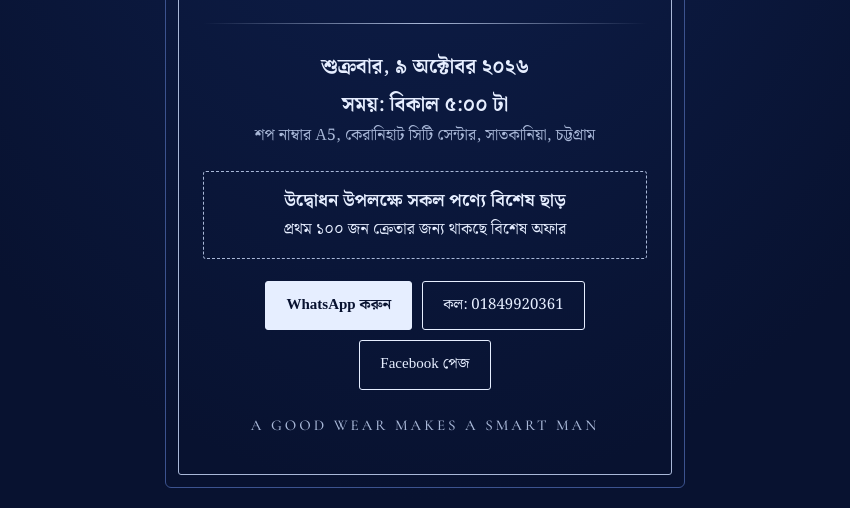
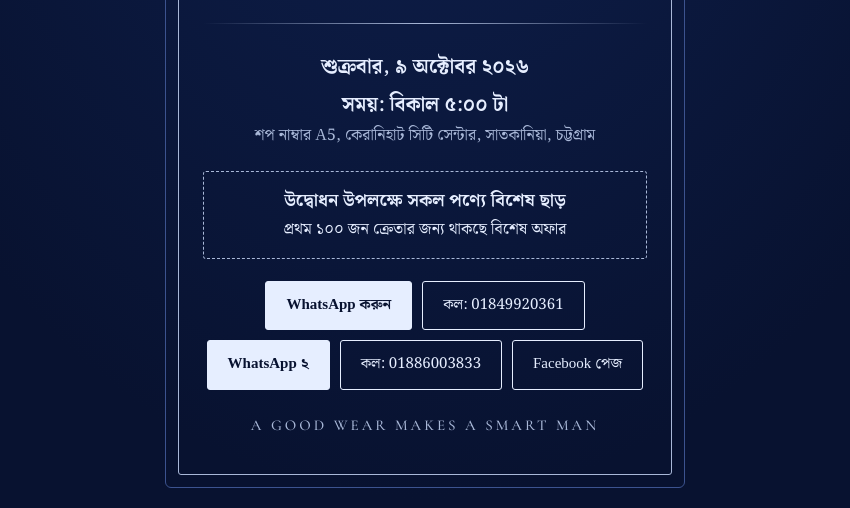
Before and after one commit to aniskhaled/aniskhaled.github.io, a plain HTML site: page index.html in a window 1280 px wide. Shown: the part 369-877 px from the top of the page, without its empty margins (215-1065 px from the left). Drawn offline with nearby package versions, Linux system fonts and the light colour scheme.

Commit message:
Add additional contact options in index.html

```diff
--- a/index.html
+++ b/index.html
@@ -59,6 +59,8 @@ a.b:focus-visible{outline:3px solid #fff;outline-offset:3px}
 <div class="btns">
 <a class="b f" href="https://wa.me/8801849920361">WhatsApp করুন</a>
 <a class="b" href="tel:+8801849920361">কল: 01849920361</a>
+<a class="b f" href="https://wa.me/8801886003833">WhatsApp ২</a>
+<a class="b" href="tel:+8801886003833">কল: 01886003833</a>
 <a class="b" href="https://www.facebook.com/bluedreamkeranihat">Facebook পেজ</a>
 </div>
 <p class="tag">A GOOD WEAR MAKES A SMART MAN</p>
```
